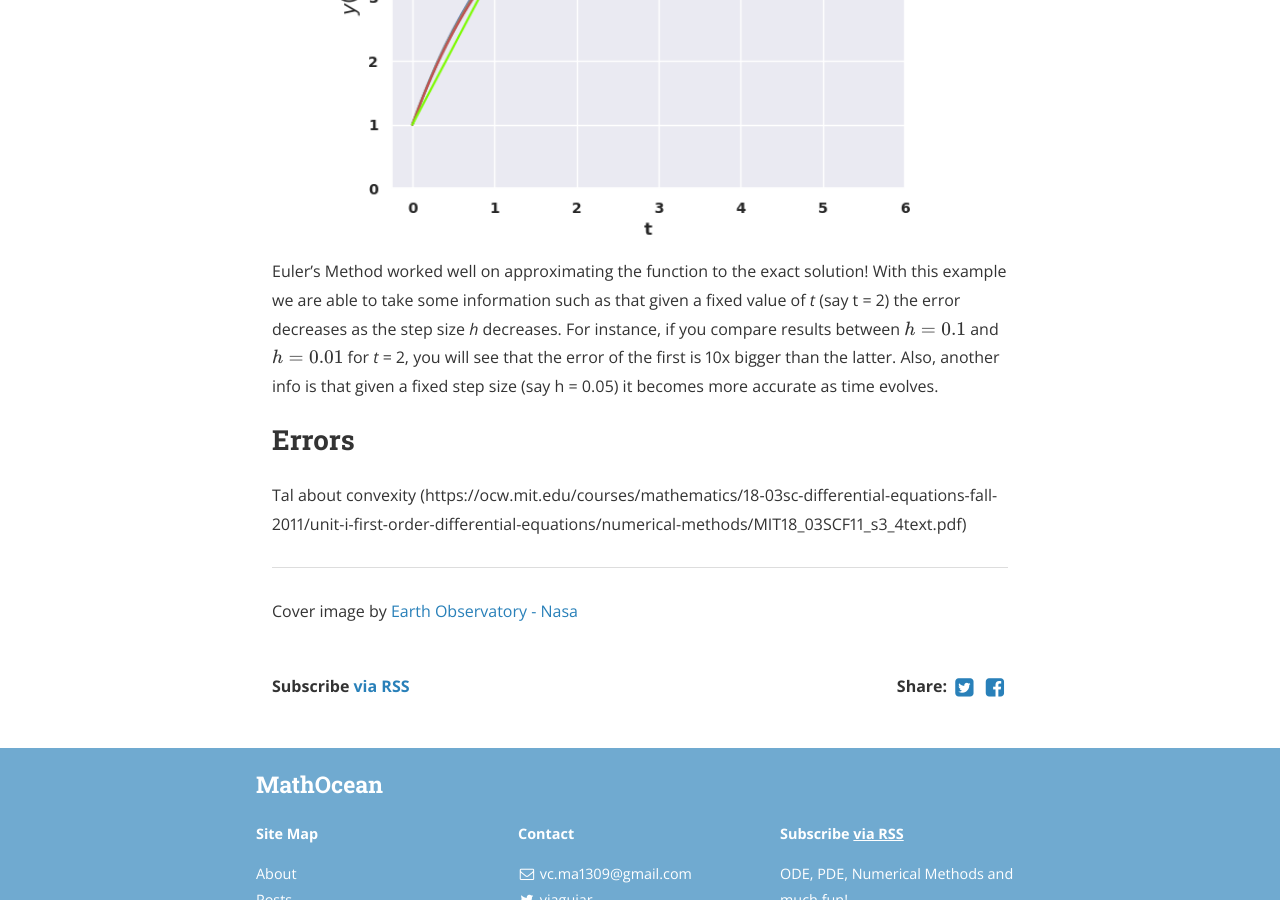
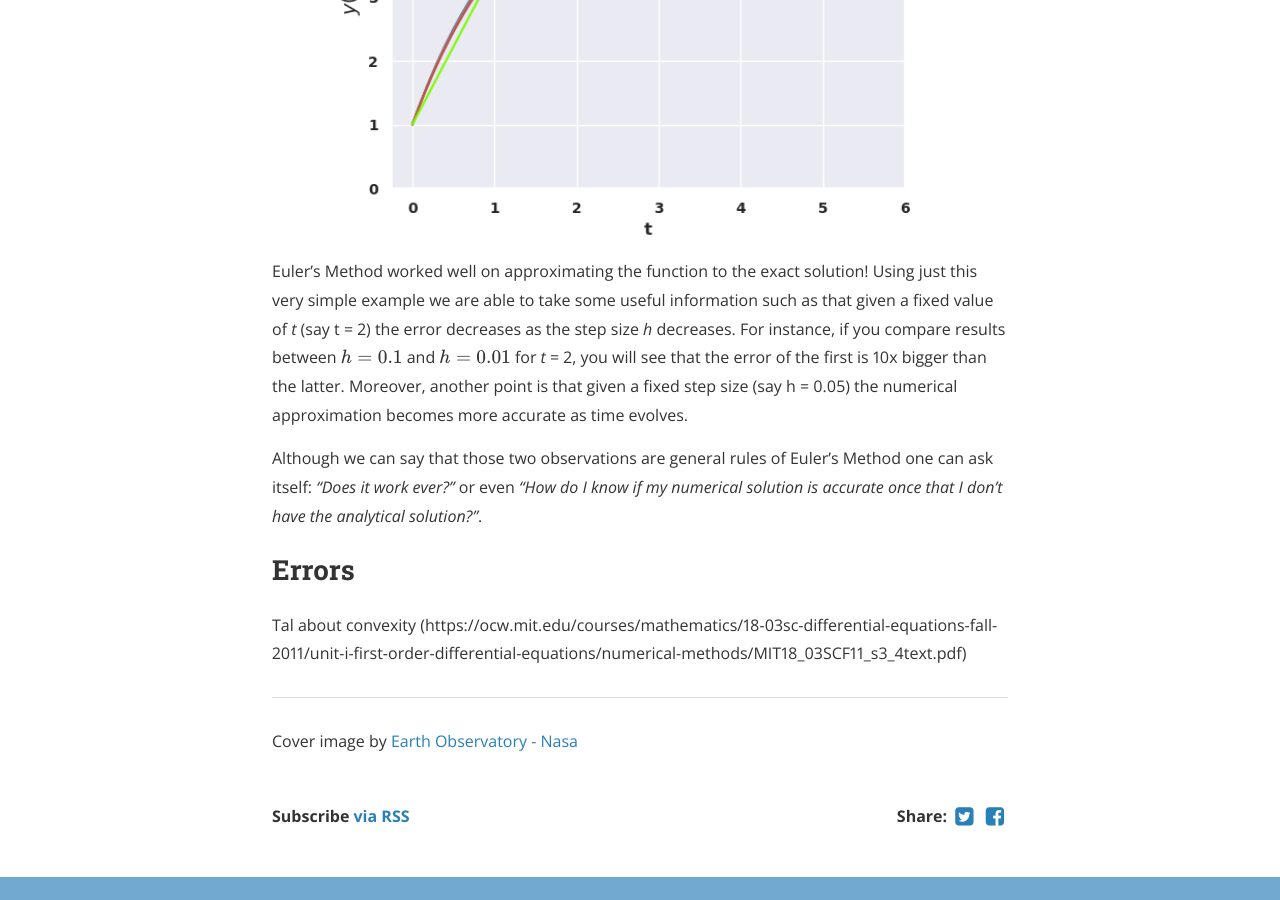
Before and after one commit to vic1309/lerofly, a Jekyll site: the page built from _posts/2019-06-12-euler.markdown, in a window 1280 px wide and 900 px high, scrolled down 4290 px. Built offline with Jekyll 4.4.1, drawn with Linux system fonts in a browser that asks for light colours; nearby versions of some CDN libraries; formulas are drawn with MathJax 3; a script that is not in the unit is left out.

Commit message:
Update 2019-06-12-euler.markdown

```diff
--- a/_posts/2019-06-12-euler.markdown
+++ b/_posts/2019-06-12-euler.markdown
@@ -153,10 +153,9 @@ Let's conclude this example!
   <img src="https://raw.githubusercontent.com/vic1309/lerofly/gh-pages/assets/euler_ex1.png" title="Comparison between numerical solutions using different step sizes and the analytical solution.">
 </a>
 
-Euler's Method worked well on approximating the function to the exact solution! With this example we are able to take some information such as that given a fixed value of *t* (say t = 2) the error decreases as the step size *h* decreases. For instance, if you compare results between $$h = 0.1$$ and $$h = 0.01$$ for *t* = 2, you will see that the error of the first is 10x bigger than the latter. Also, another info is that given a fixed step size (say h = 0.05) it becomes more accurate as time evolves.
+Euler's Method worked well on approximating the function to the exact solution! Using just this very simple example we are able to take some useful information such as that given a fixed value of *t* (say t = 2) the error decreases as the step size *h* decreases. For instance, if you compare results between $$h = 0.1$$ and $$h = 0.01$$ for *t* = 2, you will see that the error of the first is 10x bigger than the latter. Moreover, another point is that given a fixed step size (say h = 0.05) the numerical approximation becomes more accurate as time evolves.
 
-
-
+Although we can say that those two observations are general rules of Euler's Method one can ask itself: *"Does it work ever?"* or even *"How do I know if my numerical solution is accurate once that I don't have the analytical solution?"*.
 
 ## Errors
 
```
